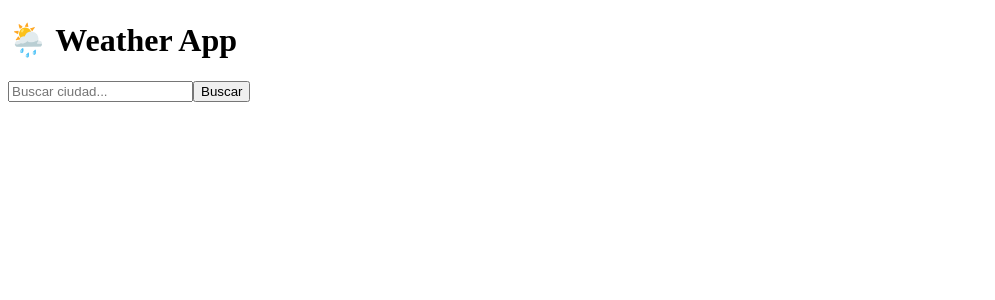
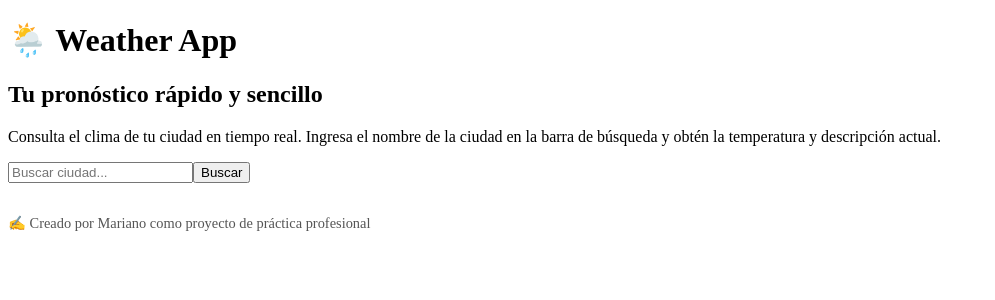
Before and after one commit to mariano925/react-profesional-app, a React (Vite) app: page / in a window 1280 px wide. Shown: the top 300 px of the page, without its empty margins (0-995 px from the left). Built offline with nearby package versions, Linux system fonts and the light colour scheme.

Commit message:
Actualizo App.jsx, SearchBar y weatherService; agrego carpeta context para manejo global de estado

```diff
--- a/src/App.jsx
+++ b/src/App.jsx
@@ -1,7 +1,7 @@
-// src/App.jsx
+import {WeatherProvider} from "./context/WeatherContext";
 import {useLocalStorage} from "./hooks/useLocalStorage";
 import ErrorMessage from "./components/ErrorMessage";
-import  { useState } from "react";
+import { useState } from "react";
 import SearchBar from "./components/SearchBar";
 import WeatherCard from "./components/WeatherCard";
 import { getWeather } from "./services/weatherService"; // 👈 Import correcto
@@ -25,9 +25,17 @@ function App() {
   };
 
   return (
+    <WeatherProvider>
       <div className="App">
         <h1>🌦️ Weather App</h1>
+        <h2>Tu pronóstico rápido y sencillo</h2>
+        <p>
+          Consulta el clima de tu ciudad en tiempo real.
+          Ingresa el nombre de la ciudad en la barra de búsqueda y obtén la temperatura y descripción actual.
+        </p>
+
         <SearchBar onSearch={handleSearch} />
+
         {weather && (
           <WeatherCard
             city={city}
@@ -36,7 +44,12 @@ function App() {
           />
         )}
         {error && <ErrorMessage message={error} />}
+
+        <footer style={{ marginTop: "2rem", fontSize: "0.9rem", color: "#555" }}>
+          ✍️ Creado por Mariano como proyecto de práctica profesional
+        </footer>
       </div>
+    </WeatherProvider>
   );
 }
 
--- a/src/components/SearchBar.jsx
+++ b/src/components/SearchBar.jsx
@@ -1,24 +1,20 @@
 // src/components/SearchBar.jsx
 import React from "react";
 import { useState } from "react";
-
+import { WeatherContext } from "../context/WeatherContext";
 
 function SearchBar({ onSearch }) {
-  const [query, setQuery] = React.useState("");
+  const {setCity} = React.useContext(WeatherContext);
 
   const handleSubmit = (e) => {
     e.preventDefault();
-    onSearch(query);
+    setCity(e.target.elements.city.value);
   };
 
   return (
     <form onSubmit={handleSubmit}>
-      <input
-        type="text"
-        placeholder="Buscar ciudad..."
-        value={query}
-        onChange={(e) => setQuery(e.target.value)}
-      />
+      <input name="city" placeholder="Buscar ciudad..." />
+
       <button type="submit">Buscar</button>
     </form>
   );
--- /dev/null
+++ b/src/context/WeatherContext.jsx
@@ -0,0 +1,14 @@
+import { createContext, useState } from "react";
+
+export const WeatherContext = createContext();
+
+export function WeatherProvider({ children }) {
+  const [city, setCity] = useState("");
+  const [weather, setWeather] = useState(null);
+
+  return (
+    <WeatherContext.Provider value={{ city, setCity, weather, setWeather }}>
+      {children}
+    </WeatherContext.Provider>
+  );
+}
--- a/src/services/weatherService.js
+++ b/src/services/weatherService.js
@@ -1,5 +1,6 @@
 // src/services/weatherService.js
-
+//Aqui va la API Key de OpenWeatherMap
+const API_KEY = "YOUR_API_KEY_HERE"; //
 // Función simulada: devuelve datos ficticios
 export async function getWeather(city) {
   // Podés simular un pequeño delay para que parezca real
```
Lines whose indentation alone changed are shown as unchanged.
